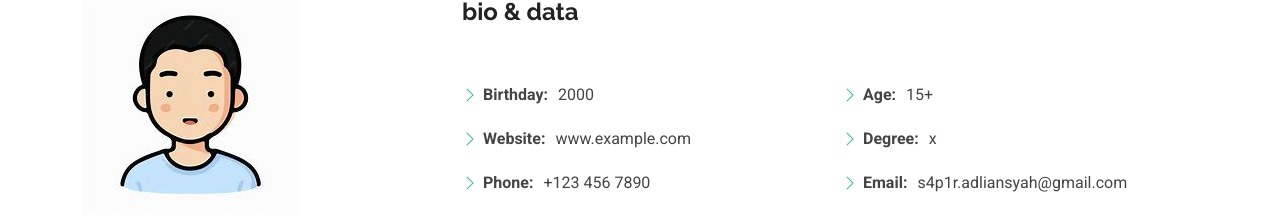
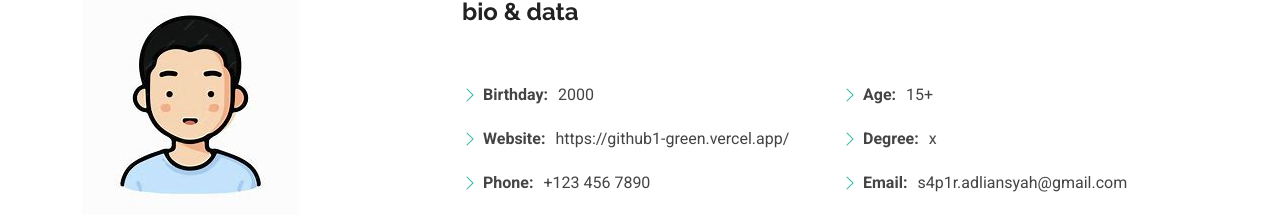
Before and after one commit to okeh13/github1, a plain HTML site: page about.html in a window 1280 px wide. Shown: the part 307-524 px from the top of the page. Drawn offline with Linux system fonts and the light colour scheme.

Commit message:
Update about.html

```diff
--- a/about.html
+++ b/about.html
@@ -93,7 +93,7 @@
               <div class="col-lg-6">
                 <ul>
                   <li><i class="bi bi-chevron-right"></i> <strong>Birthday:</strong> <span>2000</span></li>
-                  <li><i class="bi bi-chevron-right"></i> <strong>Website:</strong> <span>www.example.com</span></li>
+                  <li><i class="bi bi-chevron-right"></i> <strong>Website:</strong> <span>https://github1-green.vercel.app/</span></li>
                   <li><i class="bi bi-chevron-right"></i> <strong>Phone:</strong> <span>+123 456 7890</span></li>
                   <li><i class="bi bi-chevron-right"></i> <strong>City:</strong> <span>indonesia</span></li>
                 </ul>
```
